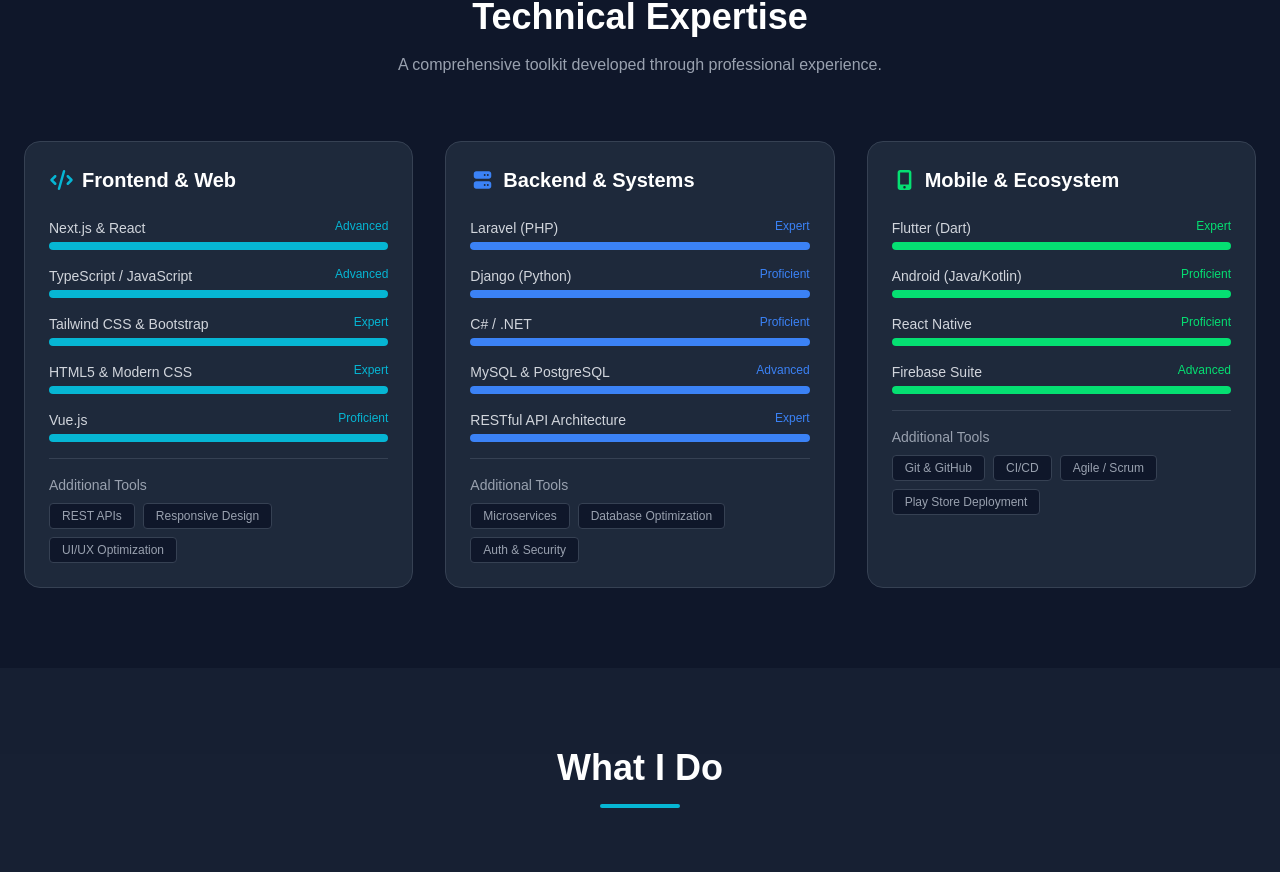
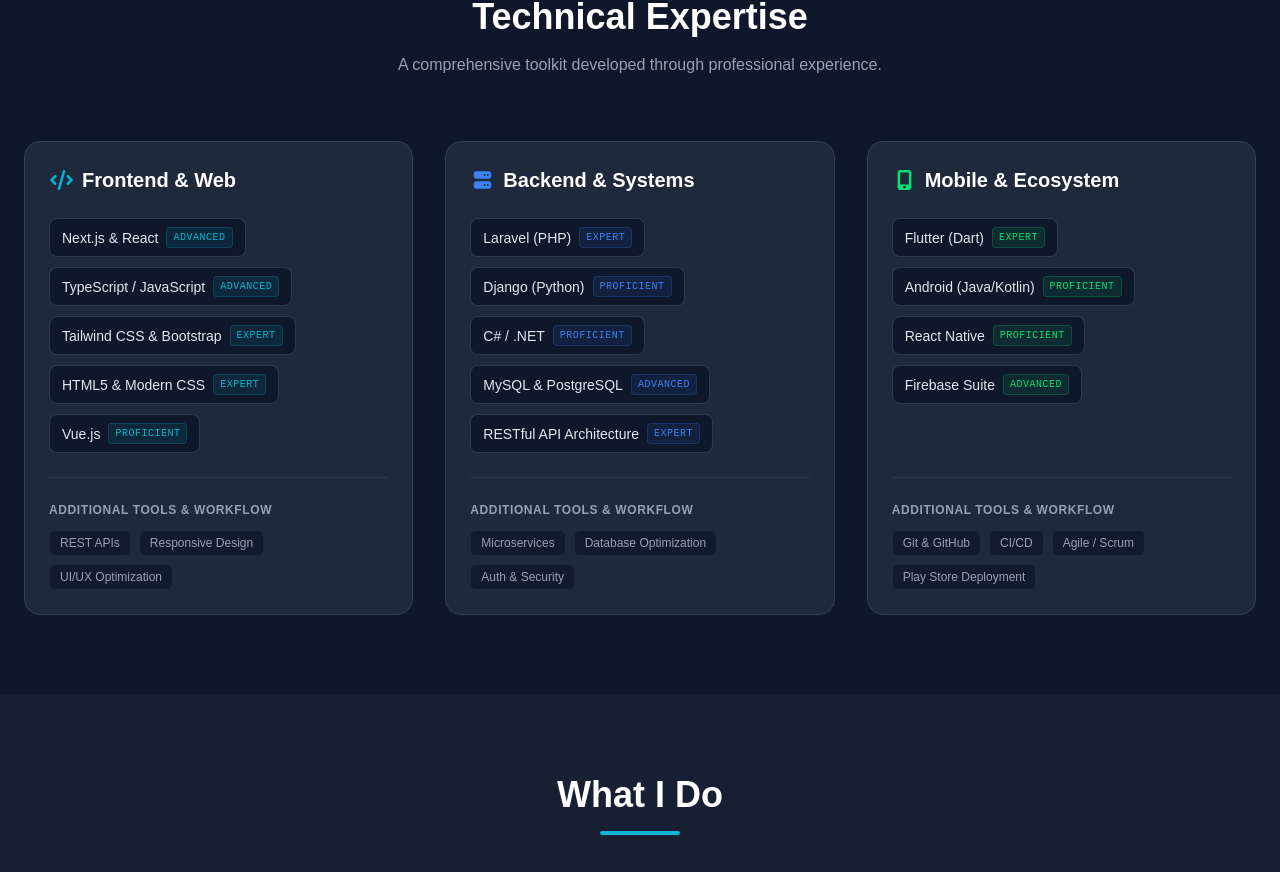
Before and after one commit to akilama471/akila-portfolio, a Next.js app: page / in a window 1280 px wide. Shown: the part 1533-2405 px from the top of the page. Built offline with nearby package versions, Linux system fonts and the light colour scheme.

Commit message:
- implemt skill card component

```diff
--- a/components/widget/SkillCard.tsx
+++ b/components/widget/SkillCard.tsx
@@ -1,11 +1,6 @@
 import { IconProp } from "@fortawesome/fontawesome-svg-core";
 import { FontAwesomeIcon } from "@fortawesome/react-fontawesome";
-
-interface SkillItem {
-    name: string;
-    level: string;
-    value: number;
-}
+import { SkillItem } from "@/data/skills";
 
 interface SkillCardProps {
     icon: IconProp;
@@ -15,46 +10,62 @@
     extra: string[];
 }
 
-const colorMap: Record<string, { bg: string; text: string }> = {
-    primary: { bg: "bg-primary", text: "text-primary" },
-    secondary: { bg: "bg-secondary", text: "text-secondary" },
-    "green-400": { bg: "bg-green-400", text: "text-green-400" },
+const colorMap: Record<string, { text: string; badge: string; border: string }> = {
+    primary: {
+        text: "text-primary",
+        badge: "bg-primary/10 text-primary border-primary/20",
+        border: "hover:border-primary/50",
+    },
+    secondary: {
+        text: "text-secondary",
+        badge: "bg-secondary/10 text-secondary border-secondary/20",
+        border: "hover:border-secondary/50",
+    },
+    "green-400": {
+        text: "text-green-400",
+        badge: "bg-green-400/10 text-green-400 border-green-400/20",
+        border: "hover:border-green-400/50",
+    },
 };
 
 export default function SkillCard(props: SkillCardProps) {
-
     const colors = colorMap[props.color] || colorMap.primary;
 
-    return (<div className="p-6 rounded-2xl bg-dark-800 border border-gray-700 hover:border-primary/30 transition-all" data-aos="fade-up" data-aos-delay="100">
-        <h3 className="text-xl font-bold text-white mb-6 flex items-center gap-2">
-            <FontAwesomeIcon icon={props.icon} className={colors.text} aria-hidden="true" /> {props.section}
-        </h3>
-        <div className="space-y-4">
-            {props.items.map((item) => (
-                <div key={item.name}>
-                    <div className="flex justify-between mb-1">
-                        <span className="text-sm font-medium text-gray-300">{item.name}</span>
-                        <span className={`text-xs ${colors.text}`}>{item.level}</span>
-                    </div>
-                    <div className="w-full bg-dark-900 rounded-full h-2">
+    return (
+        <div
+            className={`p-6 rounded-2xl bg-dark-800 border border-gray-700 ${colors.border} transition-all duration-300 flex flex-col justify-between`}
+            data-aos="fade-up"
+            data-aos-delay="100"
+        >
+            <div>
+                <h3 className="text-xl font-bold text-white mb-6 flex items-center gap-2">
+                    <FontAwesomeIcon icon={props.icon} className={colors.text} aria-hidden="true" /> {props.section}
+                </h3>
+
+                <div className="flex flex-wrap gap-2.5">
+                    {props.items.map((item) => (
                         <div
-                            role="progressbar"
-                            aria-label={item.name}
-                            aria-valuenow={item.value}
-                            aria-valuemin={0}
-                            aria-valuemax={100}
-                            className={`${colors.bg} h-2 rounded-full`}
-                            style={{ width: `${item.value}%` }}>
+                            key={item.name}
+                            className="flex items-center gap-2 px-3 py-2 rounded-lg bg-dark-900 border border-gray-700/80 hover:border-gray-600 transition-colors"
+                        >
+                            <span className="text-sm font-medium text-gray-200">{item.name}</span>
+                            <span className={`text-[10px] px-1.5 py-0.5 rounded border font-mono uppercase tracking-wider ${colors.badge}`}>
+                                {item.level}
+                            </span>
                         </div>
-                    </div>
+                    ))}
                 </div>
-            ))}
+            </div>
+
             {props.extra.length > 0 && (
-                <div className="pt-4 border-t border-gray-700 mt-4">
-                    <p className="text-sm text-gray-400 mb-2">Additional Tools</p>
+                <div className="pt-6 border-t border-gray-700/60 mt-6">
+                    <p className="text-xs uppercase tracking-wider text-gray-400 font-semibold mb-3">Additional Tools & Workflow</p>
                     <div className="flex flex-wrap gap-2">
                         {props.extra.map((tool: string) => (
-                            <span key={tool} className="bg-dark-900 px-3 py-1 rounded text-xs text-gray-400 border border-gray-700">
+                            <span
+                                key={tool}
+                                className="bg-dark-900/80 px-2.5 py-1 rounded-md text-xs text-gray-400 border border-gray-800 hover:text-gray-200 transition-colors"
+                            >
                                 {tool}
                             </span>
                         ))}
@@ -62,5 +73,5 @@
                 </div>
             )}
         </div>
-    </div>);
+    );
 }
```
